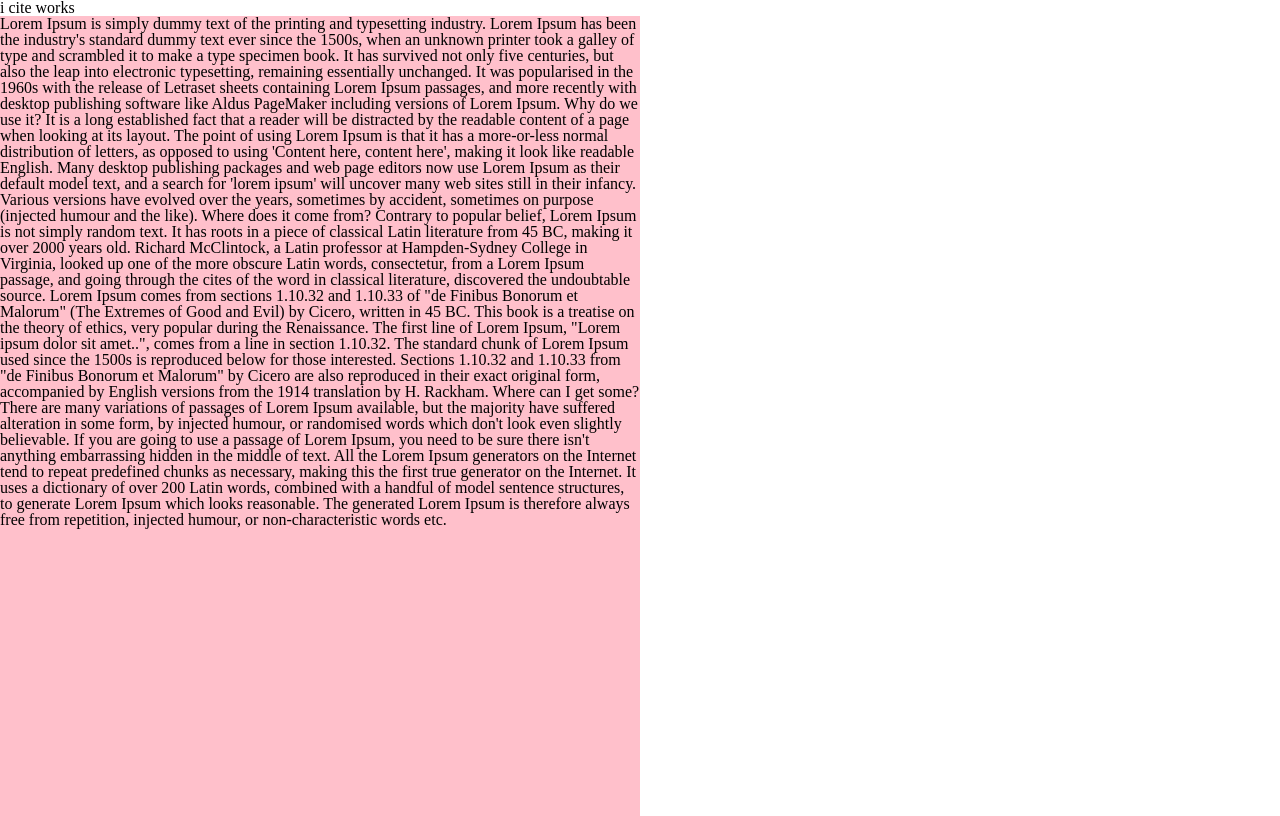
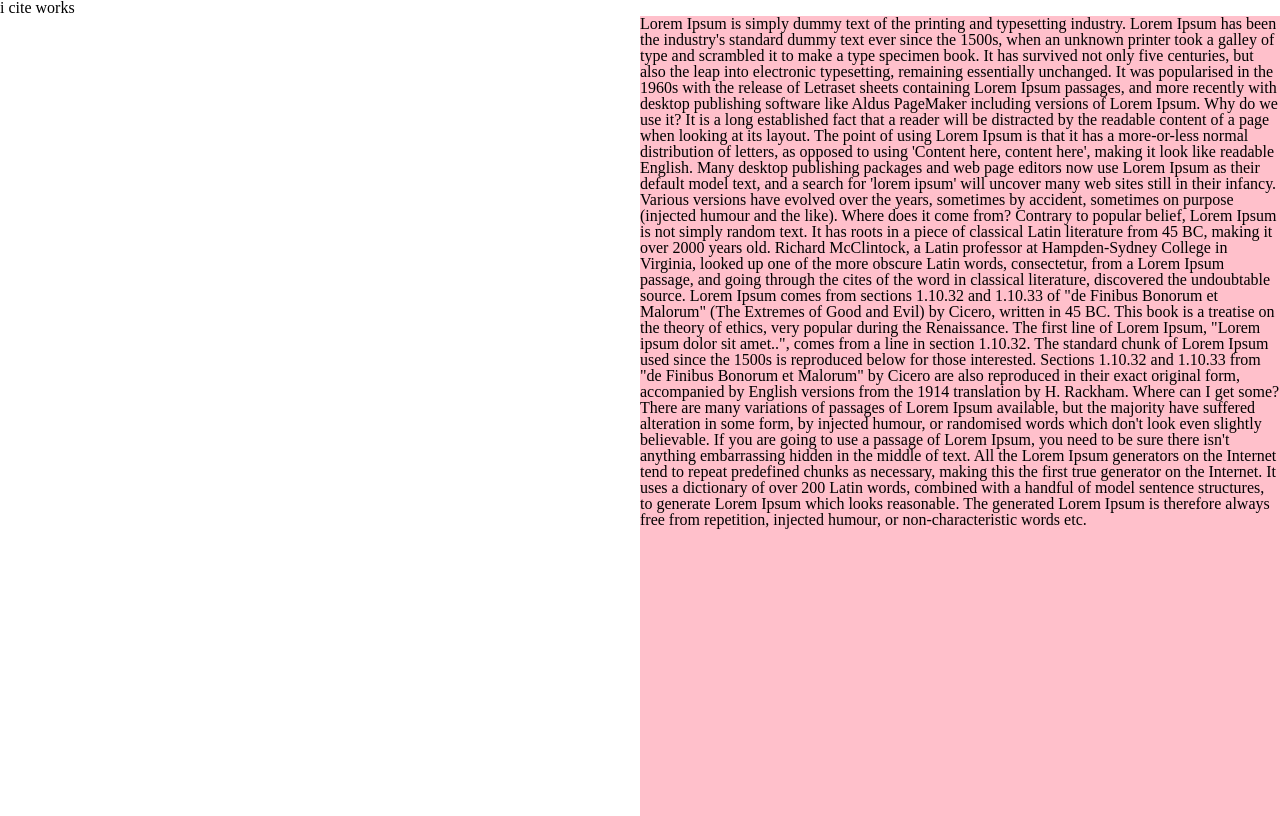
Before and after one commit to gibbonhug/engl-project, a React (Create React App) app: page / in a window 1280 px wide. Built offline with nearby package versions, Linux system fonts and the light colour scheme.

Commit message:
Move main to right side of screen

```diff
--- a/src/scss/react_components/_Main.scss
+++ b/src/scss/react_components/_Main.scss
@@ -3,4 +3,5 @@
     background-color: pink;
     height: 100vh;
     width: 50vw;
+    margin-left: 50%;
 }
--- a/src/style.css
+++ b/src/style.css
@@ -58,6 +58,7 @@ table {
   background-color: pink;
   height: 100vh;
   width: 50vw;
+  margin-left: 50%;
 }
 
 /*# sourceMappingURL=style.css.map */
```
Also changed, not shown: 1 other file (tests, documents, lock files or other folders).
